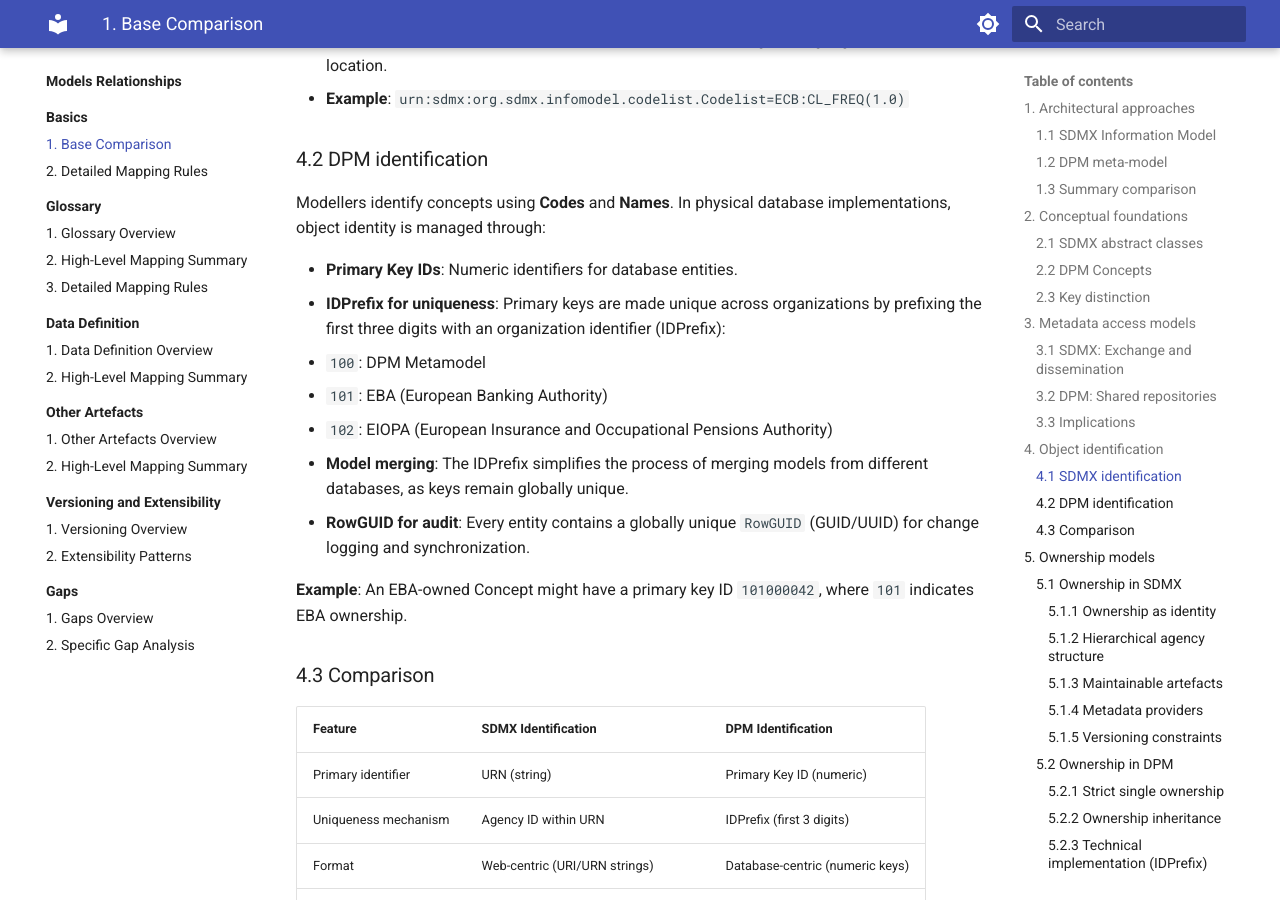
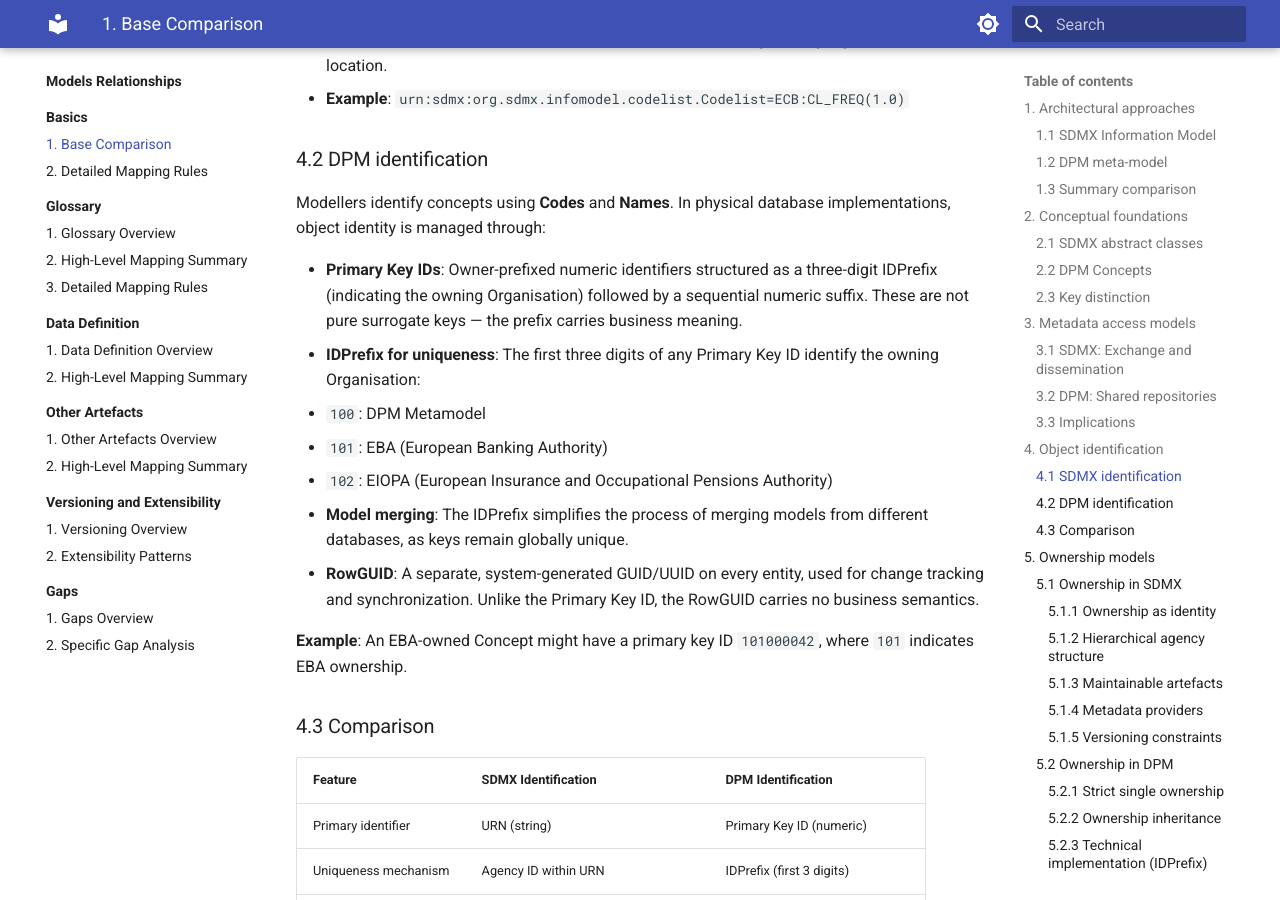
Before and after one commit to sdmx-twg/wp-sdmx-dpm, an MkDocs documentation site: the page built from docs/models-relationships/00_basics/01_base_comparison.md, in a window 1280 px wide and 900 px high, scrolled down 6539 px. Built offline with MkDocs 1.6.1 and Material for MkDocs 9.7.7, drawn with Linux system fonts in a browser that asks for light colours.

Commit message:
fix: clarify DPM identifiers are owner-prefixed, not surrogate keys
Addresses #42 — rewrote Primary Key ID descriptions to explain the
3-digit IDPrefix + numeric suffix structure and distinguish them from
pure surrogate/autoincrement keys. Clarified RowGUID role as a
separate, semantics-free system identifier.

```diff
--- a/docs/models-relationships/00_basics/01_base_comparison.md
+++ b/docs/models-relationships/00_basics/01_base_comparison.md
@@ -233,13 +233,13 @@ SDMX uses a **Universal Resource Name (URN)**, which is a globally unique identi
 
 Modellers identify concepts using **Codes** and **Names**. In physical database implementations, object identity is managed through:
 
-- **Primary Key IDs**: Numeric identifiers for database entities.
-- **IDPrefix for uniqueness**: Primary keys are made unique across organizations by prefixing the first three digits with an organization identifier (IDPrefix):
+- **Primary Key IDs**: Owner-prefixed numeric identifiers structured as a three-digit IDPrefix (indicating the owning Organisation) followed by a sequential numeric suffix. These are not pure surrogate keys — the prefix carries business meaning.
+- **IDPrefix for uniqueness**: The first three digits of any Primary Key ID identify the owning Organisation:
   - `100`: DPM Metamodel
   - `101`: EBA (European Banking Authority)
   - `102`: EIOPA (European Insurance and Occupational Pensions Authority)
 - **Model merging**: The IDPrefix simplifies the process of merging models from different databases, as keys remain globally unique.
-- **RowGUID for audit**: Every entity contains a globally unique `RowGUID` (GUID/UUID) for change logging and synchronization.
+- **RowGUID**: A separate, system-generated GUID/UUID on every entity, used for change tracking and synchronization. Unlike the Primary Key ID, the RowGUID carries no business semantics.
 
 **Example**: An EBA-owned Concept might have a primary key ID `101000042`, where `101` indicates EBA ownership.
 
```
Also changed, not shown: docs/models-relationships/00_basics/02_detailed_mapping_rules.md (+3 -3 lines).
